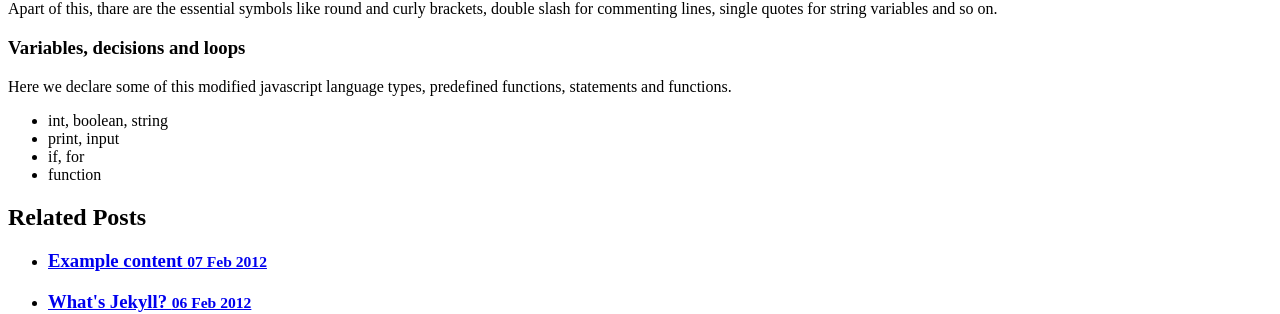
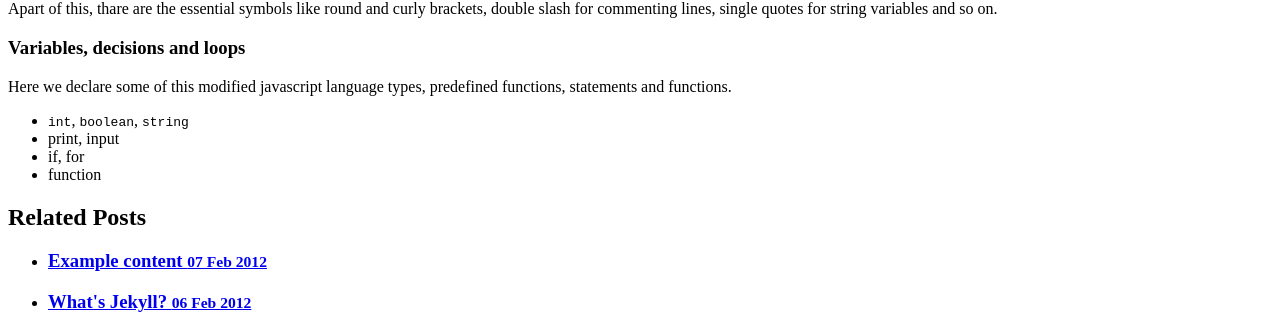
Before and after one commit to idircarlos/idircarlos.github.io, a Jekyll site: the page built from _posts/2022-01-13-javascript-processor.md, in a window 1280 px wide. Shown: the part 515-829 px from the top of the page. Built offline with Jekyll 4.4.1, drawn with Linux system fonts in a browser that asks for light colours; Markdown is read by kramdown in place of the engine named in the settings.

Commit message:
proccesorv1

```diff
--- a/_posts/2022-01-13-javascript-processor.md
+++ b/_posts/2022-01-13-javascript-processor.md
@@ -21,7 +21,7 @@ Apart of this, thare are the essential symbols like round and curly brackets, do
 
 Here we declare some of this modified javascript language types, predefined functions, statements and functions.
 
-* int, boolean, string
+* `int`, `boolean`, `string`
 * print, input
 * if, for
 * function
```
